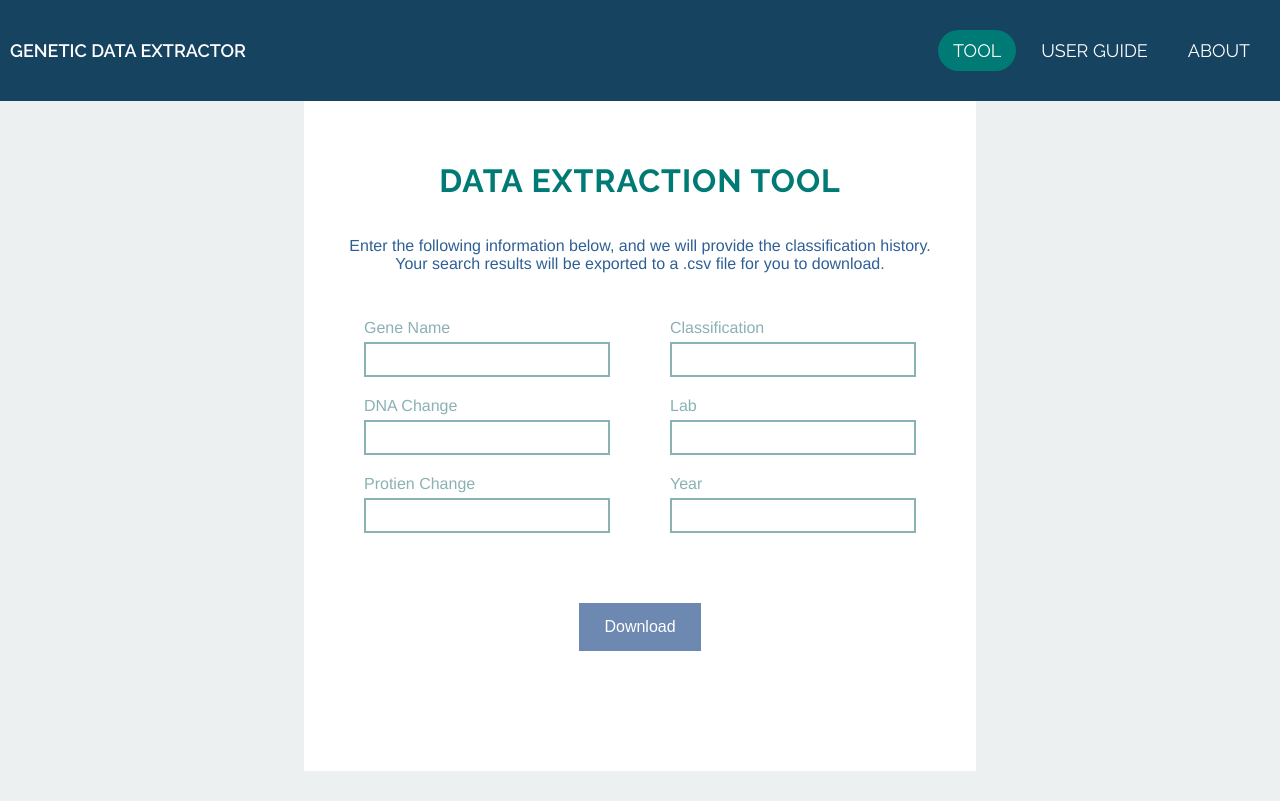
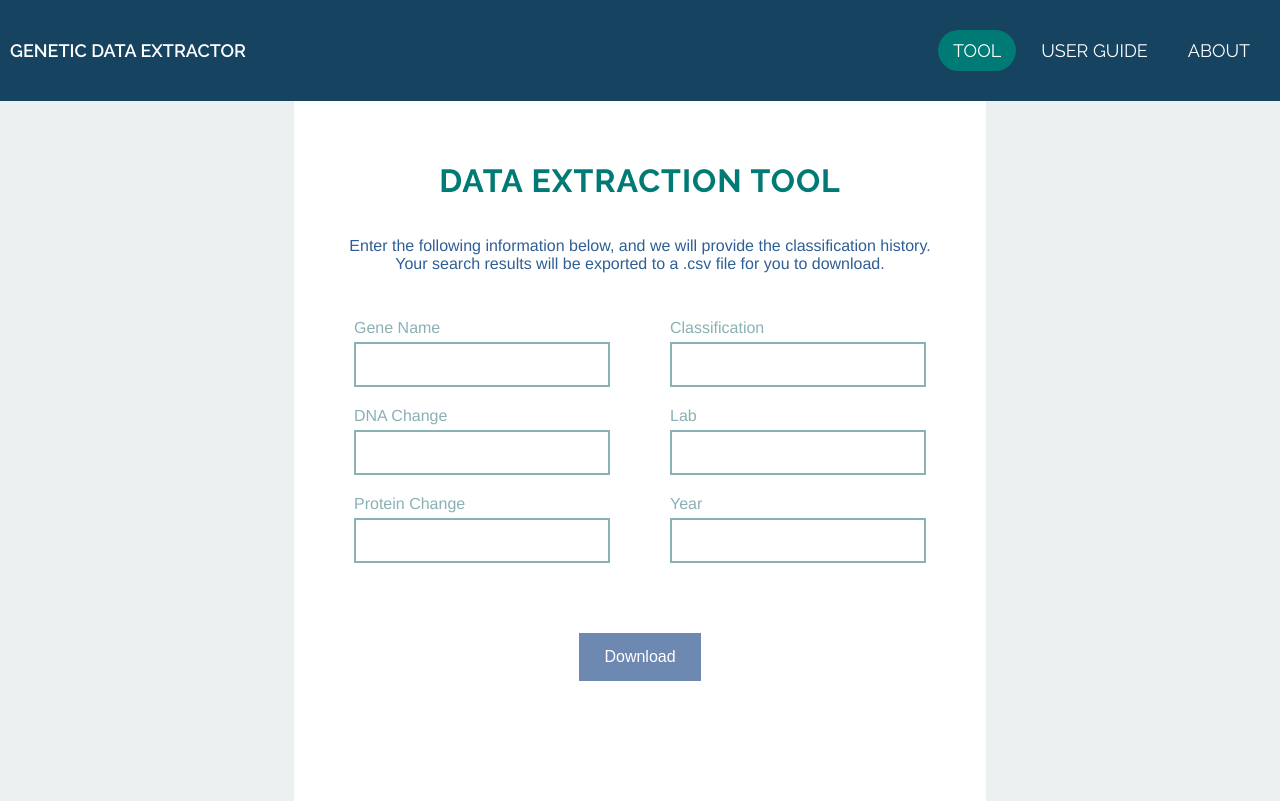
Before and after one commit to JaredAndraszek42/CSCI-495-Website, a PHP site: page / in a window 1280 px wide. Before the commit the page ends 771 px from the top, so only its background shows below. Run offline with PHP 8.4, Linux system fonts and the light colour scheme.

Commit message:
spelling fix + tweaked focus colors

```diff
--- a/index.html
+++ b/index.html
@@ -56,8 +56,8 @@
 				</div>
 
 				<div class="input-field">
-					<label for="protien">Protien Change</label>
-					<input type="text" name="protien" id="protien">
+					<label for="protein">Protein Change</label>
+					<input type="text" name="protein" id="protien">
 				</div>
 
 			</div>
--- a/style.css
+++ b/style.css
@@ -112,7 +112,7 @@ body{
 input[type=text] {
 	/* Spaceing */
 	margin-top: 5px;
-	padding: 5px;
+	padding: 10px;
 
 	/* Remove outline */
 	outline:none;
@@ -201,12 +201,12 @@ label {
 
 input[type=text] {
 	border: 2px solid #8ab1b4;
-	color:#007a74;
+	color:#0c8e87;
 }
 
 input[type=text]:focus {
-	border: 2px solid #2e5f95;
-	color: #2e5f95;
+	border: 2px solid #35669a;
+	color: #36689e;
 }
 
 
```
